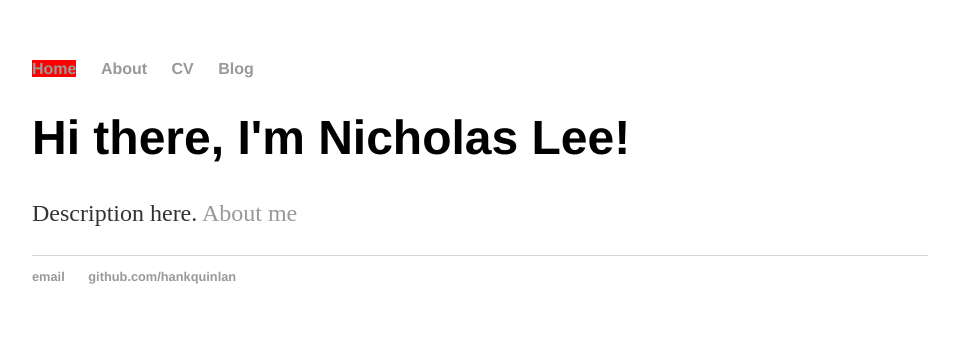
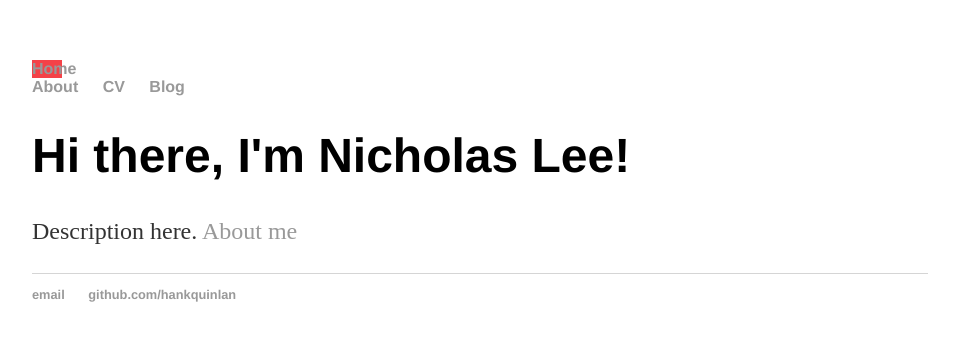
Before and after one commit to NicholasKhang/nicholaskhang.github.io, a Jekyll site: the page built from index.html, in a window 1280 px wide. Shown: the top 341 px of the page, without its empty margins (160-1119 px from the left). Built offline with Jekyll 4.4.1, drawn with Linux system fonts in a browser that asks for light colours.

Commit message:
Update default.html

```diff
--- a/_layouts/default.html
+++ b/_layouts/default.html
@@ -11,7 +11,7 @@
   <body>
     <nav>
 <ul>
-<li style="background-color:red;"><a href="/">Home</a></li>
+<li style="background-color: #f44248; display:block; width: 30px;"><a href="/">Home</a></li>
 <li><a href="/about">About</a></li>
 <li><a href="/cv">CV</a></li>
 <li><a href="/blog">Blog</a></li>
```
